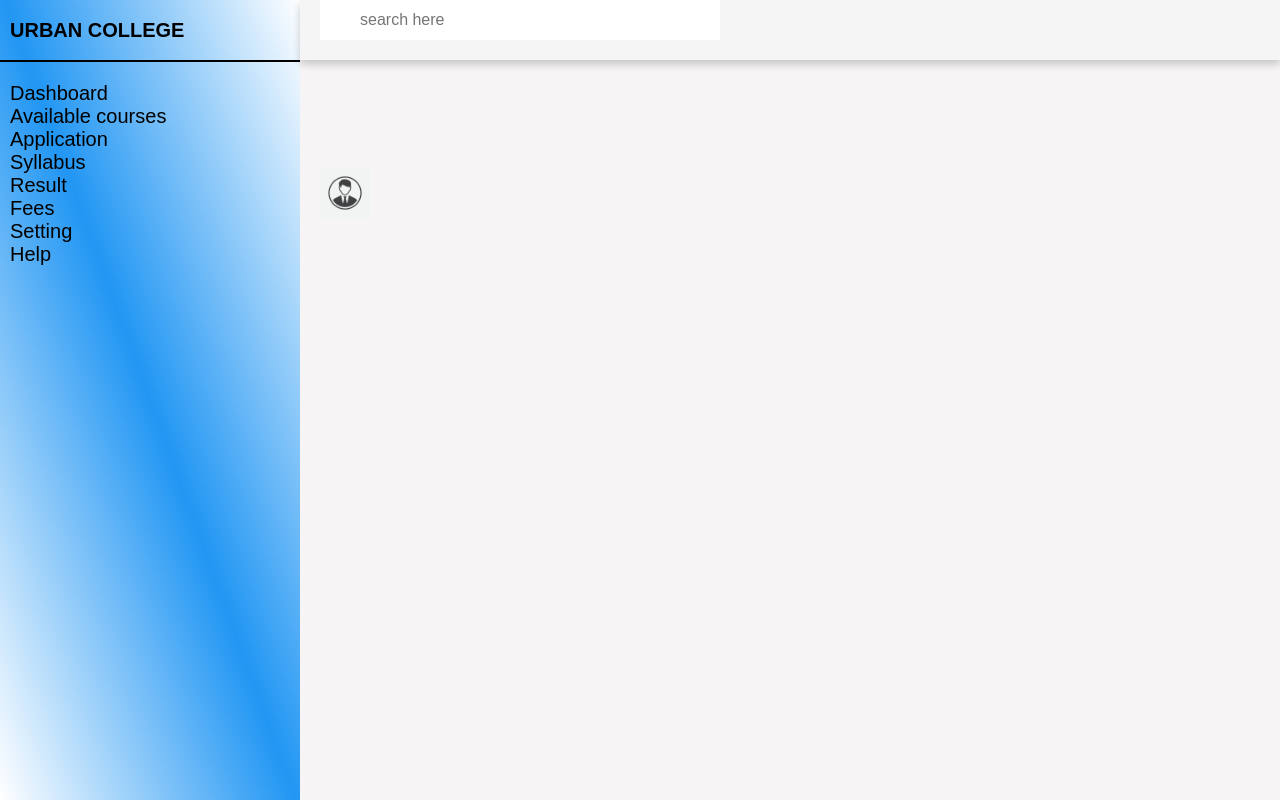
After one commit to sekhonmanjit001/college-admission-management-system, a Django app: page /dashboard in a window 1280 px wide. The commit adds this page. Run offline with Django 5.2, Linux system fonts and the light colour scheme; some libraries are stand-ins or nearby versions.

Commit message:
dashboard

```diff
--- /dev/null
+++ b/college_admission/student/templates/Dashboard_page.html
@@ -0,0 +1,197 @@
+<!DOCTYPE html>
+{% load static %}
+<html lang="en">
+<head>
+    <meta charset="UTF-8">
+    <meta name="viewport" content="width=device-width, initial-scale=1.0">
+    <link rel="stylesheet" href=" https://cdn.jsdelivr.net/npm/@fortawesome/fontawesome-free@6.6.0/css/fontawesome.min.css";
+    <title></title>
+    <style>
+        *{
+            margin:0;
+            padding: 0;
+            box-sizing: border-box;
+            font-family: 'Poppins',sans-serif;
+        }
+        body{
+            overflow-x: hidden;
+        }
+        .container{
+            position: relative;
+            width: 100%;
+        }
+        .sidebar{
+            position: fixed;
+            width: 300px;
+            height: 100%;
+            background: linear-gradient(70deg,#fff, #2196f3, #fff);
+            overflow-x: hidden;
+            box-shadow: 0 4px 8px 0 rgba(0, 0, 0, 0.2);
+            z-index: 0;
+        }
+        .sidebar ul li{
+            width: 100%;
+            list-style: none;
+        }
+        .sidebar ul li:hover{
+             background-color:#fff;
+        }
+        .sidebar ul li:first-child{
+            line-height: 60px;
+            margin-bottom: 20px;
+            font-weight: 600;
+            border-bottom: 2px solid black;
+        }
+        .sidebar ul li:first-child:hover{
+            background: none;
+        }
+        .sidebar ul li a{
+            width: 100%;
+            text-decoration: none;
+            color: black;
+            height: 60px;
+
+            align-items: center;
+        }
+        .sidebar ul li a i{
+            min-width:60px;
+            font-size: 24px;
+            text-align: center;
+        }
+        .sidebar .title{
+            padding: 0 10px;
+            font-size: 20px;
+        }
+        .top-bar{
+             position: fixed;
+             height: 60px;
+             width: calc(100% - 300px);
+             background:whitesmoke;
+             grid-template-columns: 10fr 0.4fr 1fr;
+             grid-gap:5px;
+             align-items: center;
+             color: black;
+             padding: 0 20px;
+             box-shadow: 0 4px 8px 0 rgba(0, 0, 0, 0.2);
+             z-index: 1;
+        }
+        .main{
+            position: absolute;
+            width: calc(100% - 300px);
+            min-height: 100vh;
+            left: 300px;
+            background:rgb(246, 244, 244);
+        }
+        .top-bar .search{
+            position: relative;
+           max-width: 400px;
+
+        }
+        .search input{
+            width: 100%;
+            min-width: 128px;
+            height: 40px;
+            padding: 0 40px;
+            font-size: 16px;
+            outline: none;
+            border: none;
+            background:white;
+        }
+        .search i{
+            position: absolute;
+            right: 15px;
+            top: 10px;
+            cursor: pointer;
+        }
+
+
+        .user{
+            position: relative;
+            top: 128px;
+            width: 500px;
+            height: 500px;
+        }
+        img{
+            position: absolute;
+            width: 10%;
+            height: 10%;
+            top: 0;
+            left: 0;
+            object-fit: cover;
+
+        }
+    </style>
+</head>
+<body>
+    <div class="container">
+        <div class="sidebar">
+            <ul>
+                <li>
+                    <a href="#">
+                        <i class="college name"></i>
+                        <div class="title">URBAN COLLEGE</div>
+                    </a>
+                </li>
+                <li>
+                    <a href="#">
+                        <i class="home"></i>
+                        <div class="title">Dashboard</div>
+
+                    </a>
+                </li>
+                <li>
+                    <a href="#">
+                        <i class="home 1"></i>
+                        <div class="title">Available courses</div>
+                </li>
+                <li>
+                    <a href="#">
+                        <i class="home 2"></i>
+                        <div class="title">Application</div>
+                </li>
+                <li>
+                    <a href="#">
+                        <i class="home 3"></i>
+                        <div class="title">Syllabus</div>
+                </li>
+                <li>
+                    <a href="#">
+                        <i class="home 4"></i>
+                        <div class="title">Result</div>
+                </li>
+                <li>
+                    <a href="#">
+                        <i class="home 5"></i>
+                        <div class="title">Fees</div>
+                </li>
+                <li>
+                    <a href="#">
+                        <i class="home 6"></i>
+                        <div class="title">Setting</div>
+                </li>
+                <li>
+                    <a href="#">
+                        <i class="home 7"></i>
+                        <div class="title">Help</div>
+                        </a>
+                </li>
+            </ul>
+        </div>
+        <div class="main">
+            <div class="top-bar">
+                <div class="search">
+                    <input type="text" name="search" placeholder="search here">
+                    <label for="search"><i class=""></i></label>
+                </div>
+                <!-- <i class="bell"></i>    -->
+                <div class="user">
+                    <img class="" src="{% static 'student/man.jpg'%}">
+
+                </div>
+            </div>
+        </div>
+    </div>
+
+
+</body>
+</html>
--- a/college_admission/student/urls.py
+++ b/college_admission/student/urls.py
@@ -4,4 +4,5 @@ from . import views
 urlpatterns = [
     path('', views.view_name),
     path('register', views.signUp_register),
+     path('dashboard', views.dashboard),
 ]
--- a/college_admission/student/views.py
+++ b/college_admission/student/views.py
@@ -5,3 +5,5 @@ def view_name (request):
 # Create your views here.
 def signUp_register(request):
     return render(request,"Registration_student.html")
+def dashboard(request):
+    return render(request,"Dashboard_page.html")
```
Also changed, not shown: college_admission/student/static/student/script.js (added, +10 -0 lines), college_admission/student/templates/Registration student.html (deleted, +0 -65 lines), college_admission/student/templates/Registration_student.html (added, +379 -0 lines), college_admission/student/templates/landingPage.html (+48 -29 lines), college_admission/db.sqlite3, college_admission/student/static/student/man.jpg (added).
